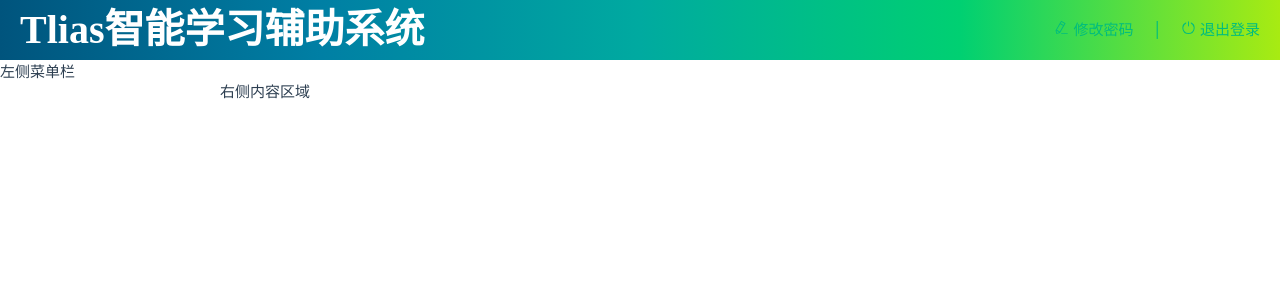
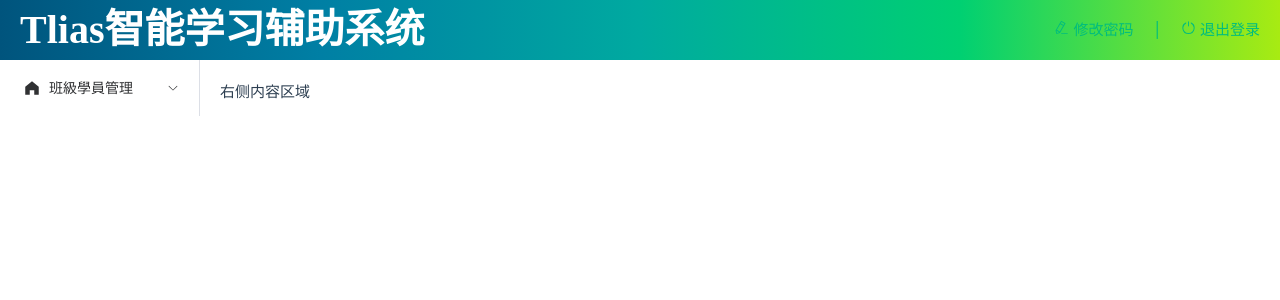
Before and after one commit to yicheng74/frontend-study, a Vue app in the folder vue/vue-project01/: page / in a window 1280 px wide. Shown: the top 300 px of the page. Built offline with nearby package versions, Linux system fonts and the light colour scheme.

Commit message:
林臭屁的弟的提交Day65

```diff
--- a/vue/vue-project01/src/views/layout/index.vue
+++ b/vue/vue-project01/src/views/layout/index.vue
@@ -1,5 +1,6 @@
 <script setup>
   import { EditPen, SwitchButton } from '@element-plus/icons-vue'
+  import { StarFilled, HomeFilled} from '@element-plus/icons-vue'
 </script>
 
 
@@ -21,7 +22,16 @@
 
         <el-container>
             <el-aside width="200px" class="aside">
-                左侧菜单栏
+                <el-menu>
+
+                    <el-sub-menu index="1">
+                        <template #title>
+                            <el-icon><HomeFilled /></el-icon>班級學員管理
+                        </template>
+                        <el-menu-item index="1-1"><el-icon><StarFilled /></el-icon>班級管理</el-menu-item>
+                        <el-menu-item index="1-2"><el-icon><StarFilled /></el-icon>學員管理</el-menu-item>
+                    </el-sub-menu>
+                </el-menu>
             </el-aside>
 
             <el-main>
```
